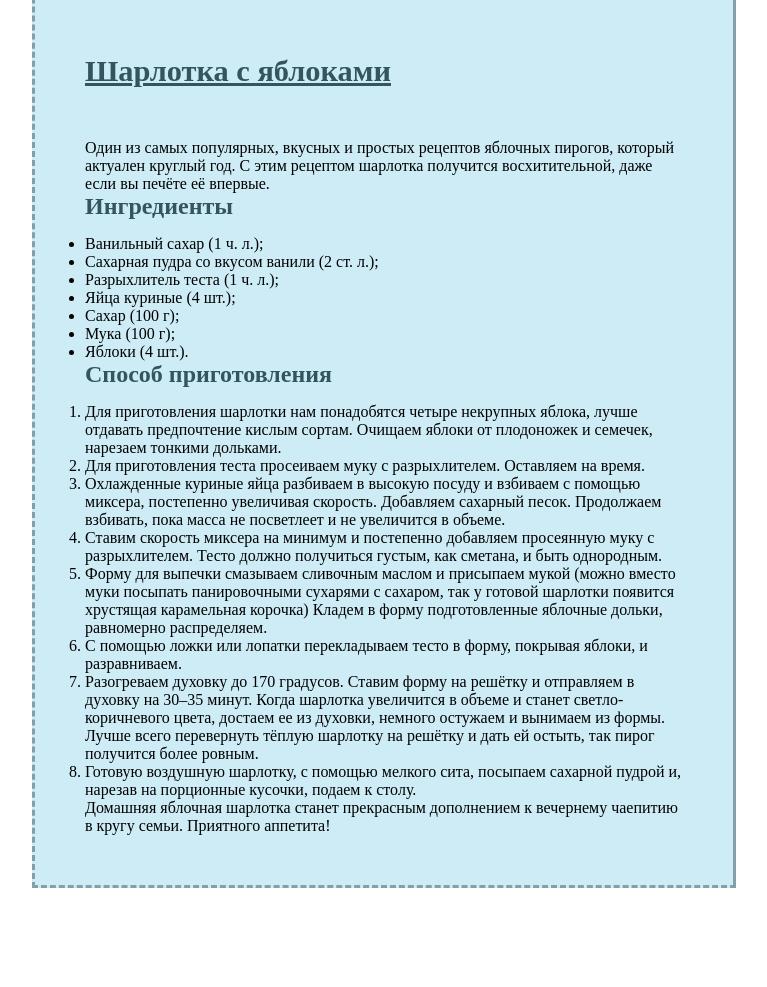
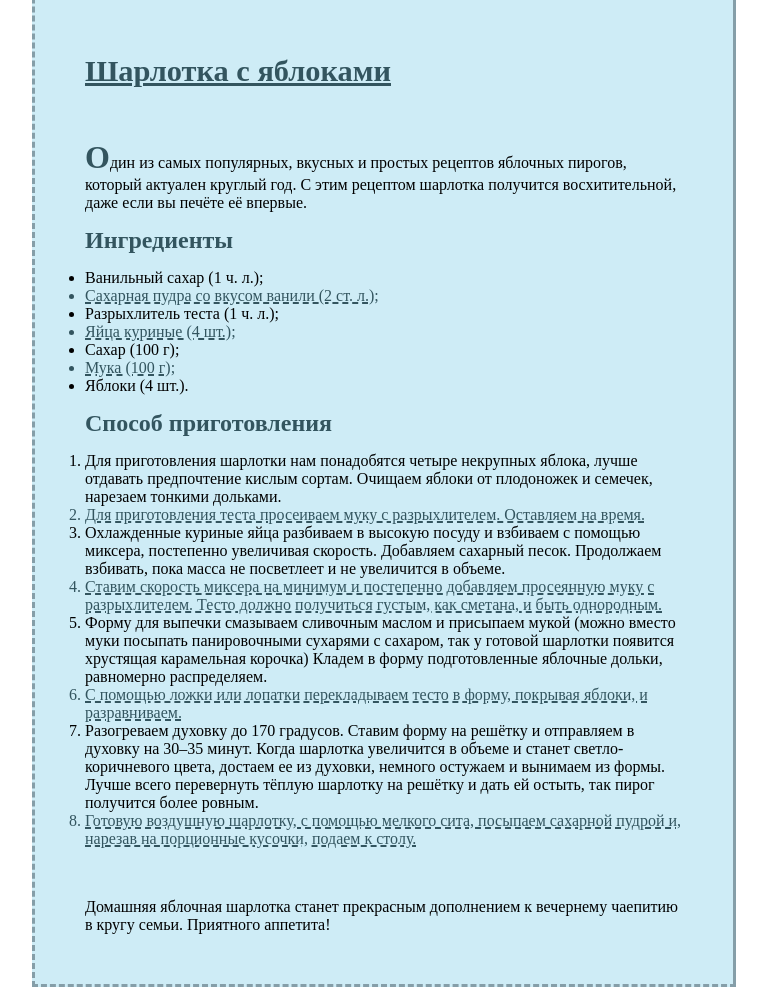
Before and after one commit to andrewbuka/h-w-6, a plain HTML site: page index.html in a window 1280 px wide. Shown: the part 740-1727 px from the top of the page, without its empty margins (256-1023 px from the left). Drawn offline with Linux system fonts and the light colour scheme.

Commit message:
Adding of styles for description paragraphs and lists

```diff
--- a/styles.css
+++ b/styles.css
@@ -119,3 +119,58 @@
    margin-bottom: 15px;
    font-size: 1.5rem;
  }
+
+ /* Styles for description paragpaphs of recipes */
+
+ .description-recipe {
+   margin-bottom: 15px;
+ }
+
+ .description-recipe:first-letter {
+   font-size: 2rem;
+   font-weight: 900;
+ }
+
+ .charlote-description:first-letter {
+   color: #33555F;
+ }
+
+ .tiramisu-description:first-letter {
+   color: #5B5B5B;
+ }
+
+ .cookies-description:first-letter {
+   color: #325433;
+ }
+
+ /* Styles for lists */
+
+ .description-cooking-charlote-list,
+ .description-cooking-tiramisu-list,
+ .description-cooking-cookies-list {
+   margin-bottom: 50px;
+ }
+
+ .ingredient-list-charlote .cooking-ingredient:nth-child(even),
+ .description-cooking-charlote-list .cooking-step:nth-child(even) {
+   color: #33555F;
+   text-decoration: underline 2px dashed #33555F;
+ }
+
+ .ingredient-list-tiramisu .cooking-ingredient:nth-child(odd),
+ .description-cooking-tiramisu-list .cooking-step:nth-child(odd) {
+   color: #5B5B5B;
+   text-decoration: underline 2px dashed #5B5B5B;
+ }
+
+ .ingredient-list-cookies .cooking-ingredient:nth-child(3n),
+ .description-cooking-cookies-list .cooking-step:nth-child(3n) {
+   color: #325433;
+   text-decoration: underline 2px dashed #325433;
+ }
+
+ .ingredient-list-charlote,
+ .ingredient-list-tiramisu,
+ .ingredient-list-cookies {
+   margin-bottom: 15px;
+ }
```
